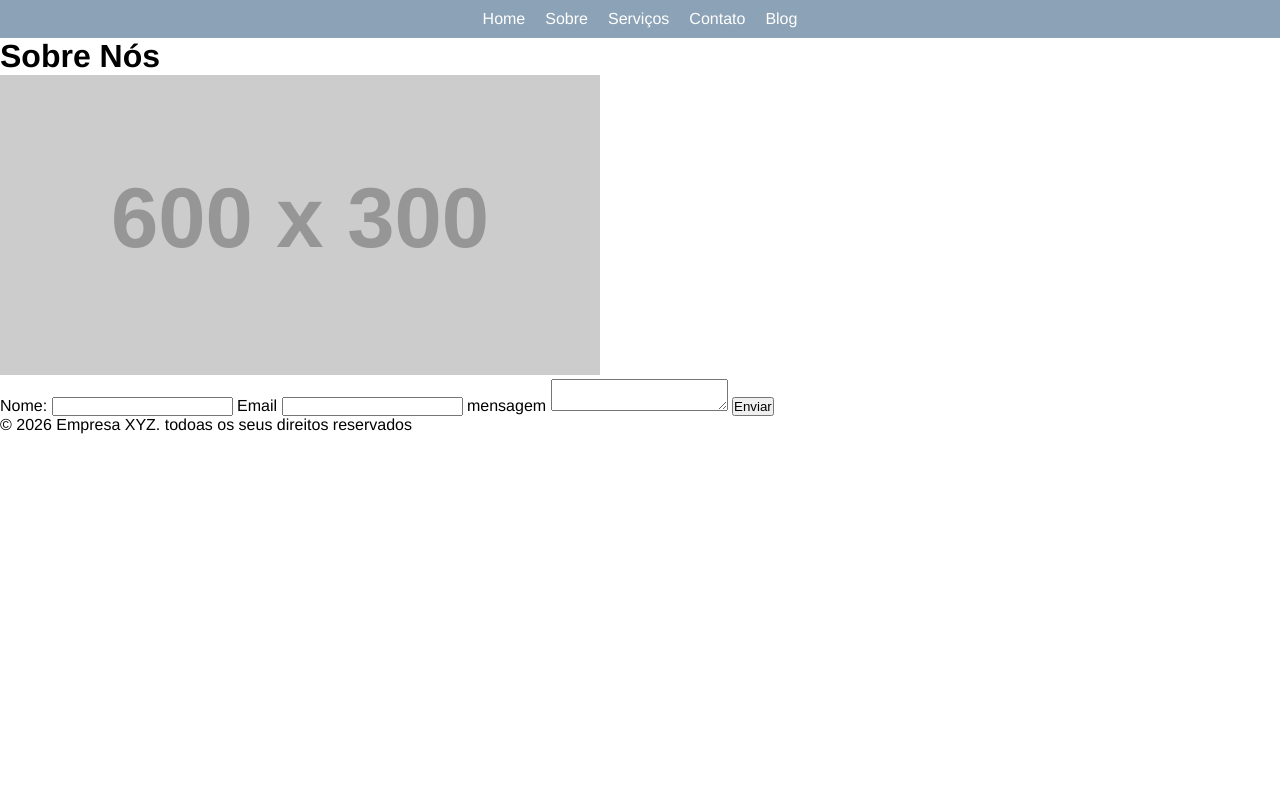
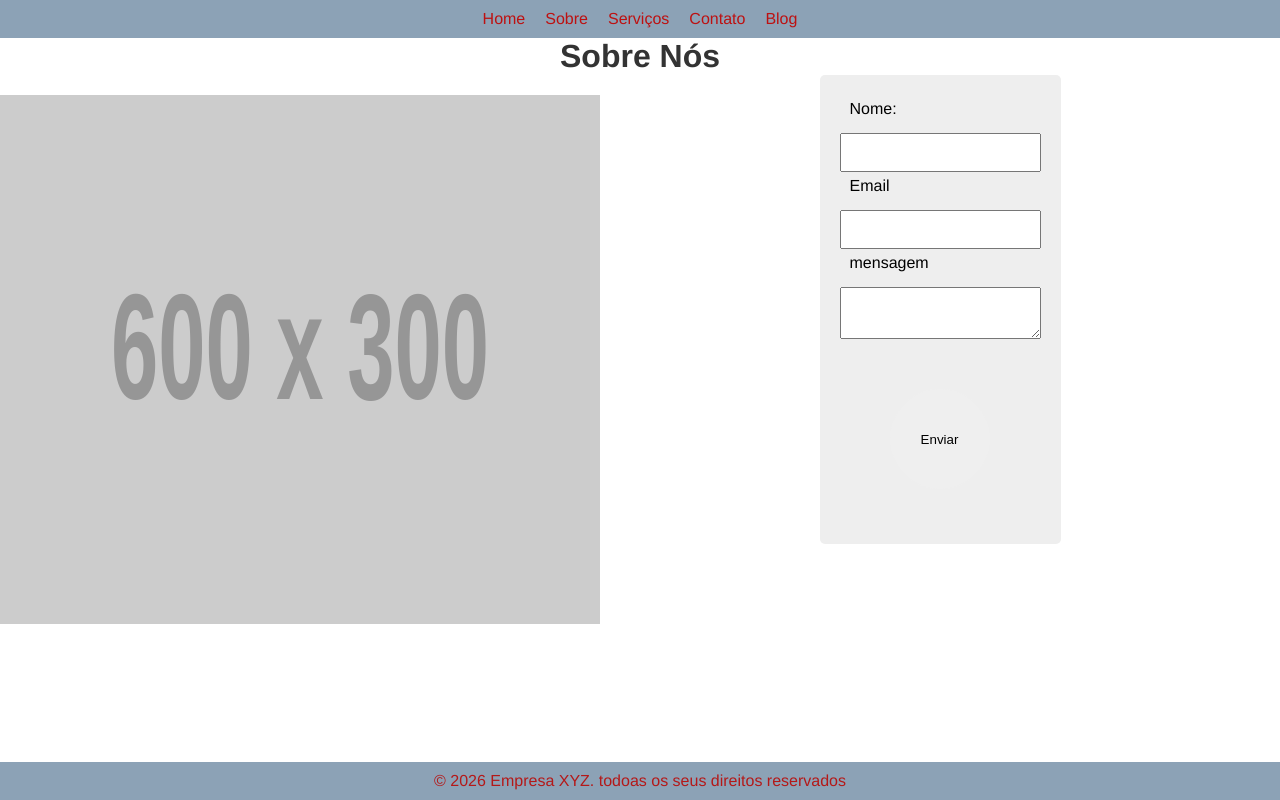
Before and after one commit to FranciscoAlmeida26/web-python, a plain HTML site: page 02-site_com_varias_paginas/contato.html in a window 1280 px wide. Drawn offline with Linux system fonts and the light colour scheme; placeholder pictures from the web are drawn by us.

Commit message:
fear,atualização do CSS

```diff
--- a/02-site_com_varias_paginas/contato.html
+++ b/02-site_com_varias_paginas/contato.html
@@ -3,7 +3,7 @@
 <head>
     <meta charset="UTF-8">
     <meta name="viewport" content="width=device-width, initial-scale=1.0">
-    <title>Home - Empresa XYZ</title>
+    <title>contato</title>
     <link rel="stylesheet" href="style.css">
 </head>
 <body>
@@ -20,6 +20,7 @@
     </header>
     <main>
         <h1>Sobre Nós</h1>
+        <search id="conteine-contato">
             <img src="https://via.placeholder.com/600x300" alt="Imagem de contato">
             <form action="">
                 <label for="nome">Nome:</label>
@@ -30,9 +31,9 @@
 
                 <label for="mensagem">mensagem</label>
                 <textarea type="text" name="mensagem" id="mensagem" required maxlength="500"></textarea>
-
                 <button type="submit">Enviar</button>
             </form>
+        </search>
     </main>
     <footer>
         <p>&copy; 2026 Empresa XYZ. todoas os seus direitos reservados</p>
--- a/02-site_com_varias_paginas/style.css
+++ b/02-site_com_varias_paginas/style.css
@@ -2,6 +2,7 @@
     margin:0;
     padding:0;
     box-sizing: border-box;
+
 }
 
 body{
@@ -11,7 +12,7 @@ body{
 
 header{
     background-color: #8ca2b6;
-    color: #eee;
+    color: #fcfcfc;
     padding: 10px 0;
 }
 
@@ -23,9 +24,8 @@ nav ul {
 }
 
 nav ul li a {
-    color:  white;
+    color:  rgb(189, 17, 17);
     text-decoration: none;
-
 }
 
 nav ul li a:hover{
@@ -34,3 +34,89 @@ nav ul li a:hover{
     color: beige;
     border-radius: 10px;
 }
+
+h1{
+    color: #333;
+}
+
+img{
+    max-width: 100%;
+    height: auto;
+    margin: 20px 0;
+}
+
+footer{
+    background-color: #8ca2b6;
+    color: #b41919;
+    text-align: center;
+    padding: 10px 0;
+    position: fixed;
+    width: 100%;
+    bottom: 0;
+}
+
+form{
+    display: flex;
+    flex-direction: column;
+    max-width: 400;
+    margin: 0 auto;
+    margin-bottom: 100px;
+    background-color: #eee;
+    padding: 20px 20px 5px 20px;
+    border-radius: 5px;
+}
+
+label{
+    margin: 10PX;
+    margin-top: 5px;
+}
+
+input, textarea{
+    padding: 10px;
+    margin-top: 5px;
+}
+
+button{
+    margin: 50px;
+    padding: 10px;
+    border: #333;
+    border-color: pink;
+    color: black;
+    width: 100px;
+    height: 100px;
+    border-radius: 50%;
+}
+
+#conteine-contato{
+    display: flex;
+    padding: 0;
+}
+
+#conteine-contato img{
+    width: 100%;
+    max-width: 600px;
+
+}
+
+button:hover{
+    background-color: aqua;
+    cursor: pointer;
+}
+
+h1{
+    text-align: center;
+}
+
+h2{
+    margin: 25px 0 15px;
+}
+
+article{
+    background-color: #eee;
+    border: 1px solid #ddd;
+    border-left: 4px solid darkslategray;
+    border-radius: 5px;
+    padding: 20px;
+    margin-bottom: 15px;
+    box-shadow: 0 2px 5px #rgba(0,0,0,0,0,8);
+}
```
Also changed, not shown: 02-site_com_varias_paginas/blog.html (+2 -2 lines), 02-site_com_varias_paginas/index.html (+1 -1 lines), 02-site_com_varias_paginas/servicos.html (+2 -3 lines), 02-site_com_varias_paginas/sobre.html (+1 -1 lines). Lines whose indentation alone changed are shown as unchanged.
